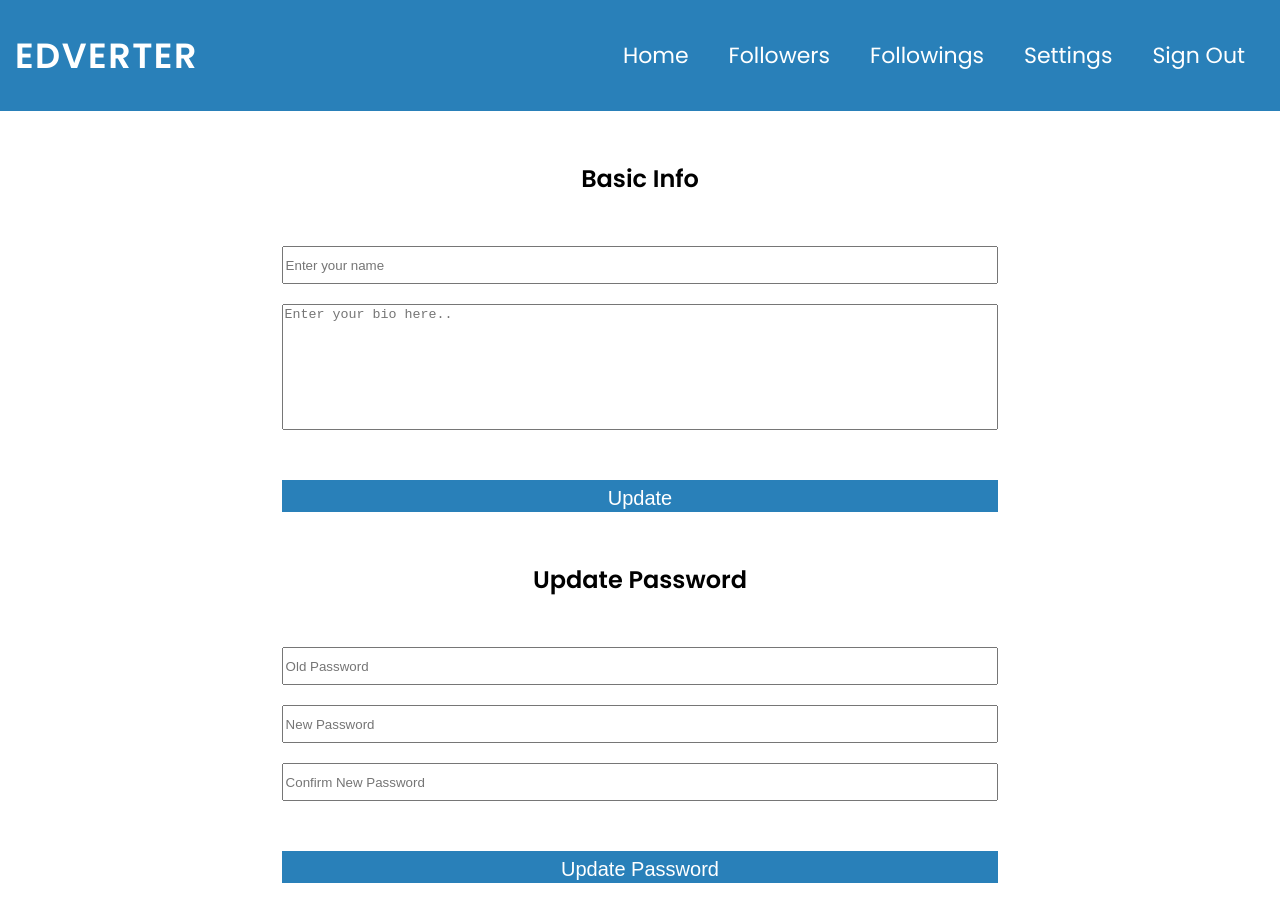
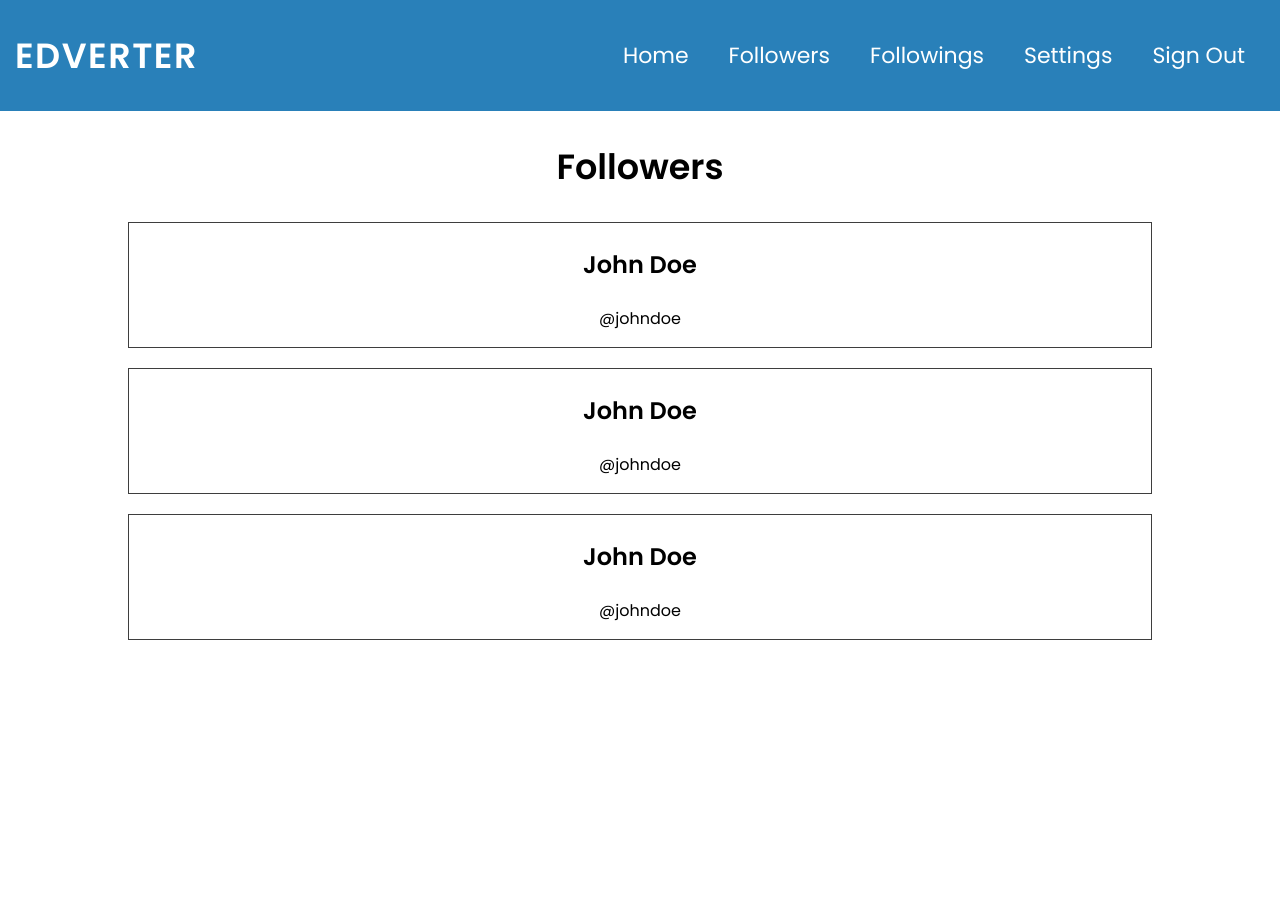
Before and after one commit to Uzmakh/edversityReact, a React (Vite) app in the folder day-04edversityTwitter/: page / in a window 1280 px wide. Shown: the top 922 px of the page. After the commit the page ends 800 px from the top, so only its background shows below. Built offline with nearby package versions, Linux system fonts and the light colour scheme.

Commit message:
Created pages Setting and Followers

```diff
--- a/day-04edversityTwitter/src/App.jsx
+++ b/day-04edversityTwitter/src/App.jsx
@@ -1,6 +1,7 @@
 import { useState, useEffect } from 'react'
 import Auth from './pages/Auth'
 import Home from './pages/Home'
+import Followers from './pages/Followers/index.jsx'
 import Setting from './pages/Setting/index.jsx'
 
 
@@ -11,7 +12,8 @@ function App() {
     <div>
     {/* <Auth/> */}
       {/* <Home /> */}
-      <Setting/>
+      {/* <Setting /> */}
+      <Followers/>
     </div>
 
   )
--- /dev/null
+++ b/day-04edversityTwitter/src/pages/Followers/index.jsx
@@ -0,0 +1,37 @@
+import Nav from "../../components/Nav";
+import classes from './index.module.css'
+
+
+function Followers() {
+    const followers = [
+        {
+            name: "John Doe",
+            handle: "@johndoe"
+        },
+        {
+            name: "John Doe",
+            handle: "@johndoe"
+        },
+        {
+            name: "John Doe",
+            handle: "@johndoe"
+        },
+    ];
+    return (
+        <>
+<Nav />
+            <div className={classes.container}>
+                <h2>Followers</h2>
+                {followers.map((follower, index) => {
+                    return (
+                        <div key={index} className={classes.follower}>
+                            <h3>John Doe</h3>
+                            <p>@johndoe</p>
+                        </div>
+                    );
+                })}
+                </div>
+         </>
+    )
+}
+export default Followers;
--- /dev/null
+++ b/day-04edversityTwitter/src/pages/Followers/index.module.css
@@ -0,0 +1,23 @@
+.container{
+    width: 80%;
+    margin: 0 auto;
+    text-align: center;
+}
+.container h2 {
+  font-size: 35px;
+}
+
+.follower {
+  border: 1px solid #3e3e3e;
+  cursor: pointer;
+  transition: box-shadow 0.2s linear;
+  margin: 20px 0px;
+}
+
+.follower:hover {
+  box-shadow: 2px 2px 10px 10px rgba(0, 0, 0, 0.1);
+}
+
+.follower h3 {
+  font-size: 24px;
+}
--- a/day-04edversityTwitter/src/pages/Setting/index.jsx
+++ b/day-04edversityTwitter/src/pages/Setting/index.jsx
@@ -4,7 +4,7 @@ import classes from './index.module.css'
 
 
 function Setting() {
-  const [confirmationState, setConfirmationState] = useState(false);
+  const [confirmationState, setConfirmationState] = useState(true);
   const [name, setName] = useState("name");
   const [description, setDescription] = useState(" Lorem, ipsum dolor sit amet consectetur adipisicing elit. Quia impedit repellat qui. Laudantium, quos minus voluptate, earum minima, quasi modi error voluptas quidem corrupti sed");
   const [oldPassword, setOldPassword] = useState(" ");
@@ -18,9 +18,22 @@ function Setting() {
         <h2>Basic Info</h2>
         <form className={classes.basic}>
           <input type="text"  placeholder="Enter your name" onChange={((e) => setName(e.target.value))} />
-          <textarea  placeholder="Enter your bio here.." onChange={((e)=>setDescription(e.target.value))}>
+          <textarea  placeholder="Enter your bio here..." onChange={((e)=>setDescription(e.target.value))}>
           </textarea>
-          <input className={classes.input_btn} type="submit" value="Update" />
+          <input className={classes.input_btn} type="submit" value="Update Info"
+            onClick={() => setConfirmationState(false)}/>
+
+          {confirmationState && (
+            <div className={classes.basic_confirmation}>
+              <input className={classes.yes_btn} type="button" value="Yes" />
+              <input
+                className={classes.no_btn}
+                onClick={() => setConfirmationState(false)}
+                type="button"
+                value="No"
+              />
+            </div>
+          )}
         </form>
 
         <h2>Update Password</h2>
--- a/day-04edversityTwitter/src/pages/Setting/index.module.css
+++ b/day-04edversityTwitter/src/pages/Setting/index.module.css
@@ -38,3 +38,26 @@ input {
     font-size: 20px;
     color: #fff;
 }
+.basic_confirmation{
+    display: flex;
+   flex-direction: row; justify-content: space-between;
+  align-items: center;
+   gap: 10px;
+}
+.basic_confirmation input{
+    width: 50%;
+  }
+  .basic_confirmation .yes_btn{
+      background-color: #2980b9;
+    outline: none;
+  border: none;
+  font-size: 18px;
+  color: white;
+  }
+  .basic_confirmation .no_btn{
+      background-color: #e74c3c;
+    outline: none;
+  border: none;
+  font-size: 18px;
+  color: white;
+  }
```
